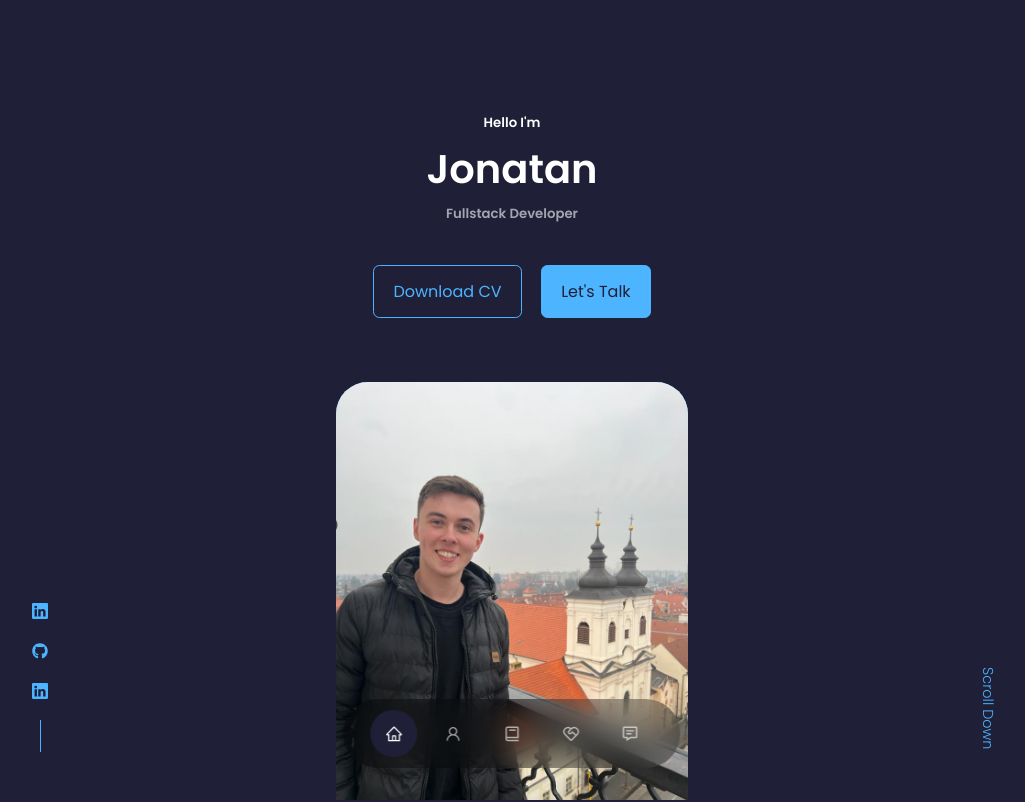
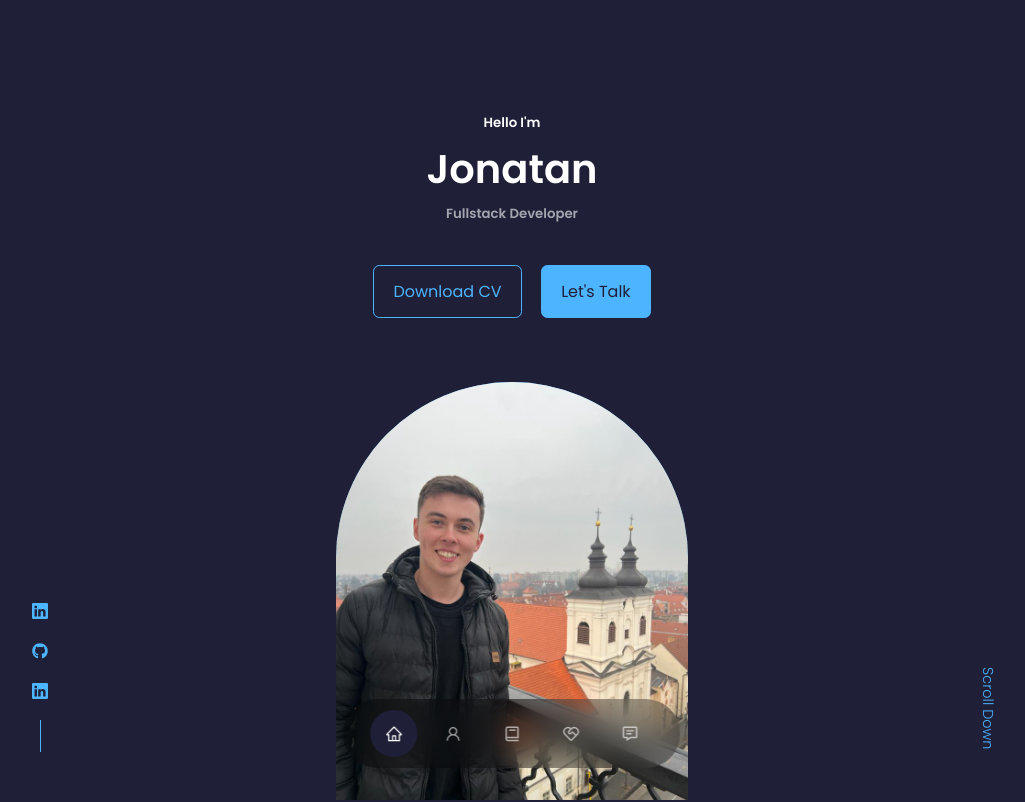
Before and after one commit to jvalen01/react-portfolio-website, a React (Create React App) app: page / in a window 1280 px wide. Shown: the top 802 px of the page, without its empty margins (128-1153 px from the left). Built offline with nearby package versions, Linux system fonts and the light colour scheme.

Commit message:
Fixed problem with scaling for different devices

```diff
--- a/src/components/header/header.css
+++ b/src/components/header/header.css
@@ -46,7 +46,7 @@ header{
     position:absolute;
     left: calc(50% - 11rem);
     margin-top: 4rem;
-    border-radius: 2rem;
+    border-radius: 12rem 12rem 0 0;
     overflow:hidden;
 
 }
@@ -66,7 +66,7 @@ header{
 /* ============= MEDIA QUERIES (MEDIUM DEVICES) ============= */
 
 @media screen and (max-width: 1024px) {
-    .header{
+    header{
         height:68vh;
 
     }
@@ -75,7 +75,7 @@ header{
 /* ============= MEDIA QUERIES (SMALL DEVICES) ============= */
 
 @media screen and (max-width: 600px) {
-    .header{
+    header{
         height:100vh;
 
     }
```
